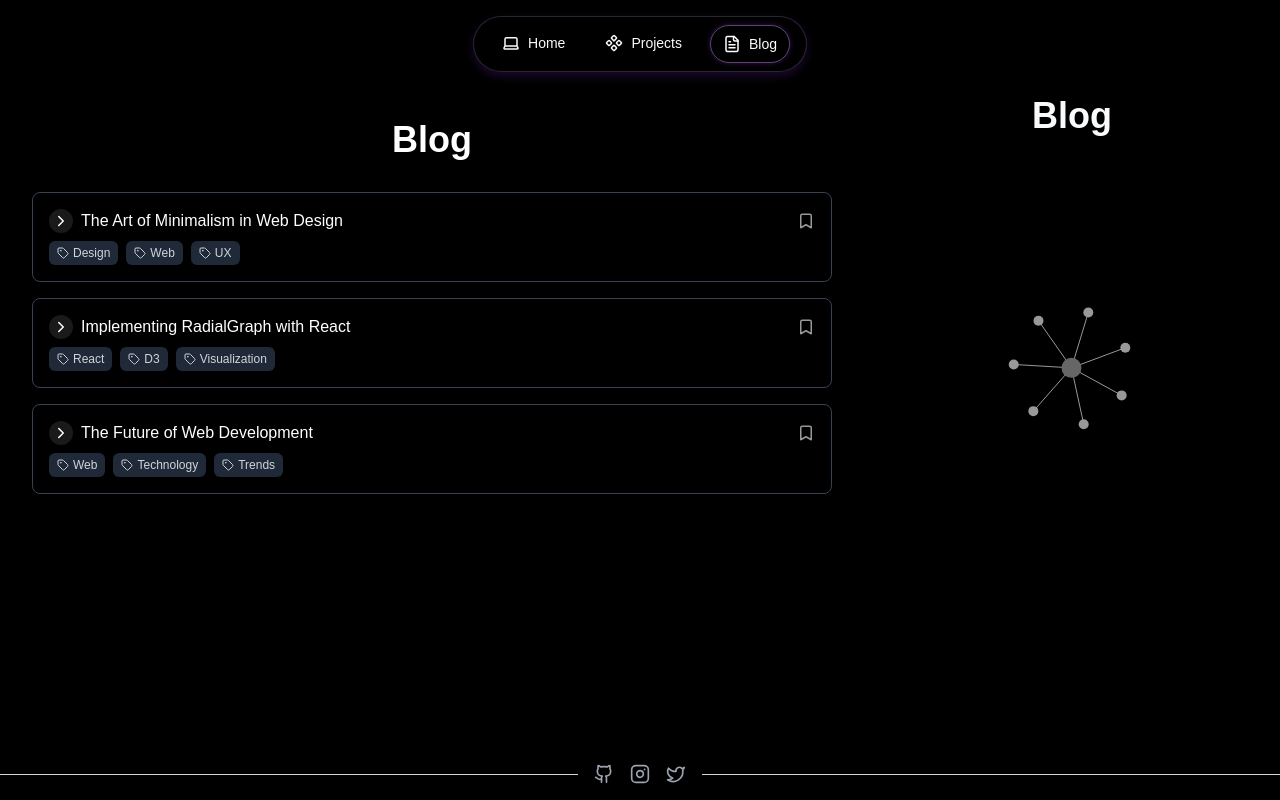
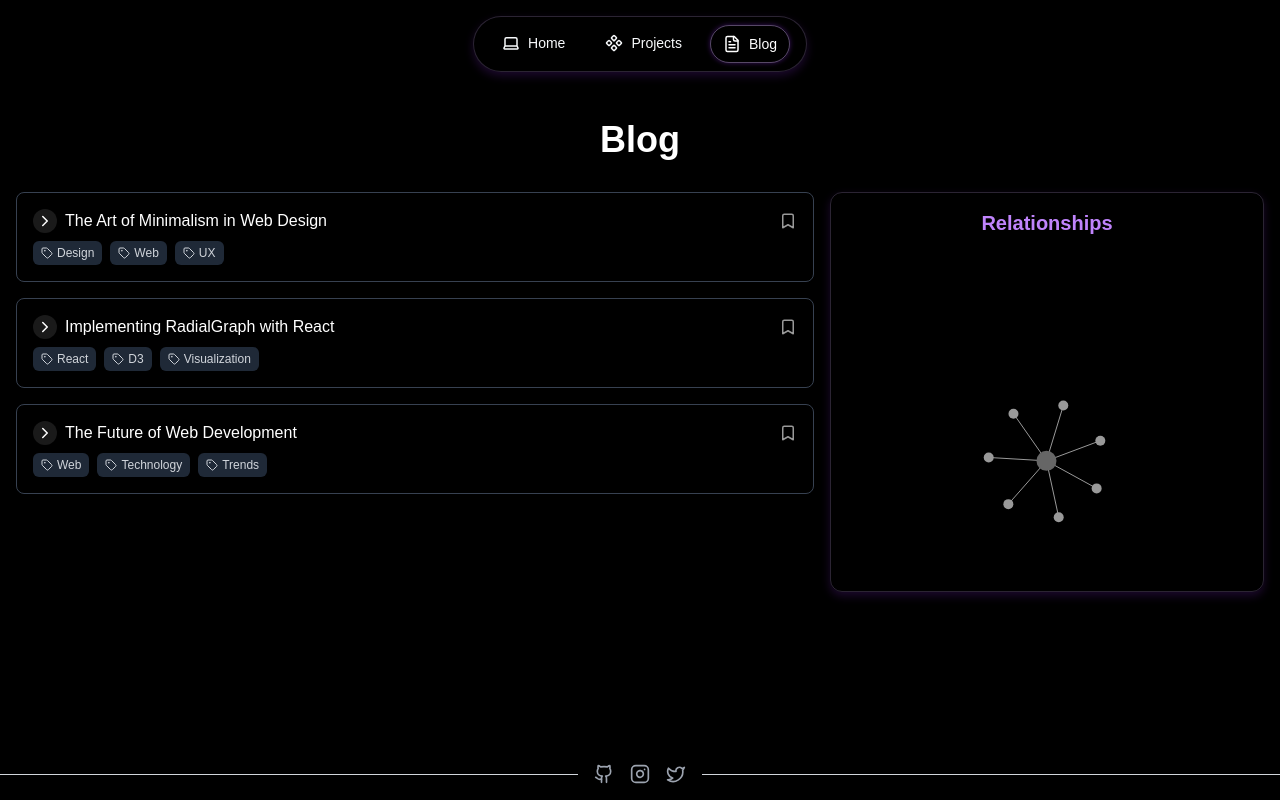
Before and after one commit to Yc3t/ycet-portfolio, a Next.js app: page /blog in a window 1280 px wide. Built offline with nearby package versions, Linux system fonts and the light colour scheme.

Commit message:
fixed blog

```diff
--- a/src/app/page.jsx
+++ b/src/app/page.jsx
@@ -93,7 +93,7 @@ const Home = () => {
       <main className="container mx-auto px-4 pt-4">
         <AboutSection />
         <section className="mb-10">
-          <h2 className="text-3xl mb-4 text-center font-bold">Skills</h2>
+          <h2 className="text-4xl mb-4 text-center font-bold">Skills</h2>
           <div className="flex flex-wrap justify-center">
             {data.skills.map((skill, index) => (
               <span key={index} className="mr-2 mb-2 px-2 py-1 bg-gray-800 rounded-md text-sm">
@@ -104,7 +104,7 @@ const Home = () => {
         </section>
 
         <section className="mb-10">
-          <h2 className="text-3xl mb-4 text-center font-bold">Selected Projects</h2>
+          <h2 className="text-4xl mb-4 text-center font-bold">Selected Projects</h2>
           <div className="grid grid-cols-1 md:grid-cols-2 lg:grid-cols-3 gap-6">
             {data.projects.map(project => (
               <ProjectCard key={project.id} project={project} />
--- a/src/components/AboutSection.jsx
+++ b/src/components/AboutSection.jsx
@@ -3,7 +3,7 @@ import { MapPin } from 'lucide-react'
 
 const AboutSection = () => {
   return (
-    <section className="flex flex-col items-center justify-center py-12 text-center px-4">
+    <section className="flex flex-col items-center justify-center py-0 text-center px-4 mb-10">
       <div className="max-w-3xl mx-auto">
         <h1 className="text-5xl font-bold mb-4 bg-clip-text text-transparent bg-gradient-to-r from-purple-400 to-pink-600">
           Hello! I'm ycet
--- a/src/pages/blog.jsx
+++ b/src/pages/blog.jsx
@@ -1,10 +1,10 @@
-"use client"
+"use client";
 import React, { useState, useEffect } from 'react';
 import { ChevronRight, Tag, Bookmark } from 'lucide-react';
 import NavigationBar from '@/components/navbar';
 import RadialGraph from '@/components/graph';
 import styles from './blog.module.css';
-import '@/app/globals.css'
+import '@/app/globals.css';
 import SocialLine from '@/components/SocialLine';
 
 const BlogEntry = ({ title, tags, onClick }) => (
@@ -38,42 +38,47 @@ const Blog = () => {
   const [entries, setEntries] = useState([]);
 
   useEffect(() => {
-    // In a real application, you'd fetch blog data here
     setEntries([
       {
         id: 1,
         title: "The Art of Minimalism in Web Design",
         tags: ["Design", "Web", "UX"],
-        url: "/blog/minimalism-in-web-design"
+        url: "/blog/minimalism-in-web-design",
       },
       {
         id: 2,
         title: "Implementing RadialGraph with React",
         tags: ["React", "D3", "Visualization"],
-        url: "/blog/radial-graph-react"
+        url: "/blog/radial-graph-react",
       },
       {
         id: 3,
         title: "The Future of Web Development",
         tags: ["Web", "Technology", "Trends"],
-        url: "/blog/future-of-web-development"
-      }
+        url: "/blog/future-of-web-development",
+      },
     ]);
   }, []);
 
+  const cardStyle =
+    "shadow-[0_4px_10px_rgba(138,43,226,0.2)] border border-purple-300/20 rounded-xl p-4";
+
   const handleEntryClick = (url) => {
-    // In a real application, this would navigate to the blog post
     console.log(`Navigating to: ${url}`);
   };
 
   return (
     <div className="flex flex-col min-h-screen bg-black">
       <NavigationBar />
-      <div className="flex-grow flex relative">
-        <div className="bg-black text-white p-8 font-hack flex-1 overflow-y-auto">
+      <div className="flex-grow flex flex-col items-center px-4">
+        {/* Reduced side padding */}
+        <div className="bg-black text-white py-8 w-full max-w-7xl">
+          {/* Adjusted max-width */}
           <h1 className="text-4xl mb-8 font-bold text-center">Blog</h1>
+          <div className="grid grid-cols-1 md:grid-cols-[2fr_1fr] gap-4">
+            {/* Reduced gap */}
             <div className="mb-16">
-            {entries.map(entry => (
+              {entries.map((entry) => (
                 <BlogEntry
                   key={entry.id}
                   title={entry.title}
@@ -82,11 +87,15 @@ const Blog = () => {
                 />
               ))}
             </div>
+            <div
+              className={`${cardStyle} flex flex-col gap-4 w-full`}
+              style={{ height: '400px' }} // Fixed height for the box
+            >
+              {/* RadialGraph Box with Title */}
+              <h2 className="text-xl font-bold mb-2 text-center text-purple-400">Relationships</h2>
+              <RadialGraph />
             </div>
-        <div className="flex-column items-center justify-center bg-black p-2">
-          <h2 className="text-4xl mb-8 font-bold text-center">Blog</h2>
-
-          <RadialGraph />
+          </div>
         </div>
       </div>
       <div className="absolute bottom-0 left-0 right-0">
@@ -96,5 +105,4 @@ const Blog = () => {
   );
 };
 
-
 export default Blog;
```
Lines whose indentation alone changed are shown as unchanged.
